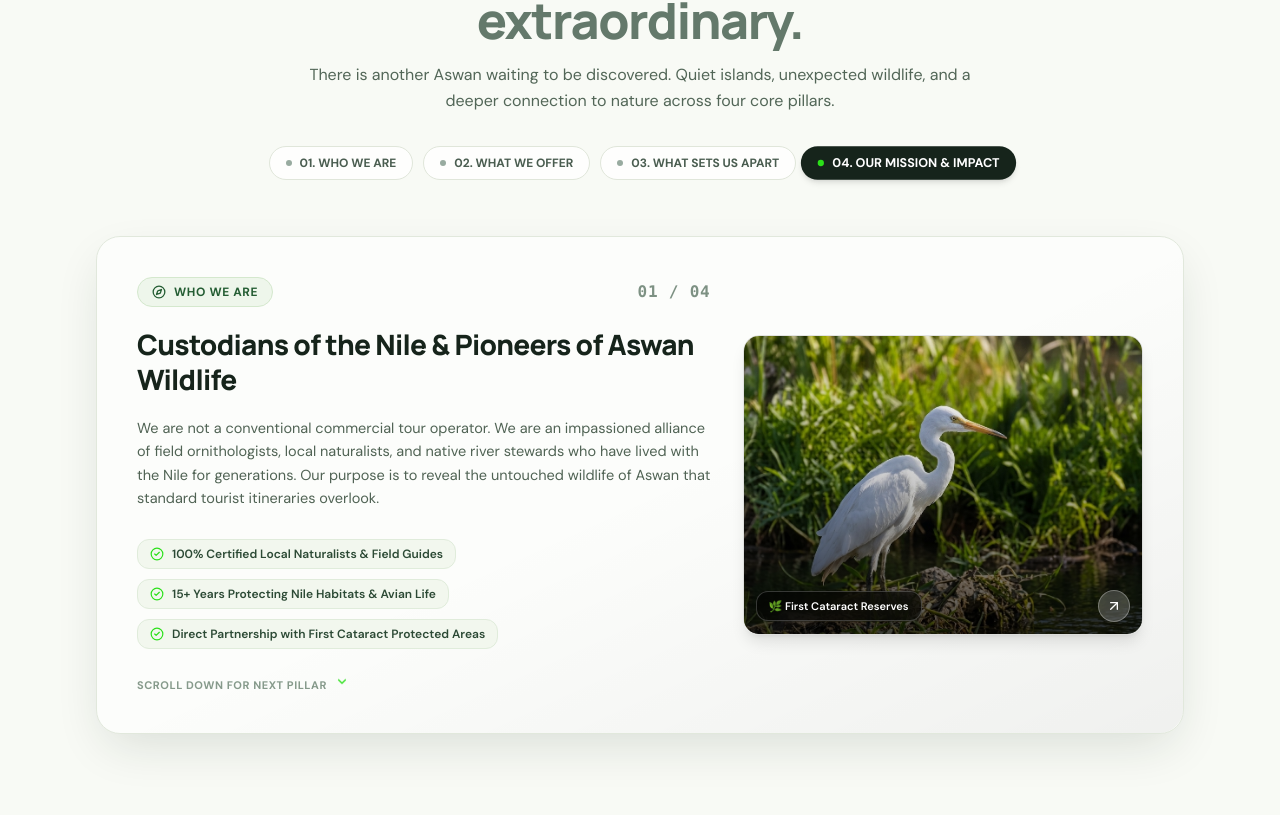
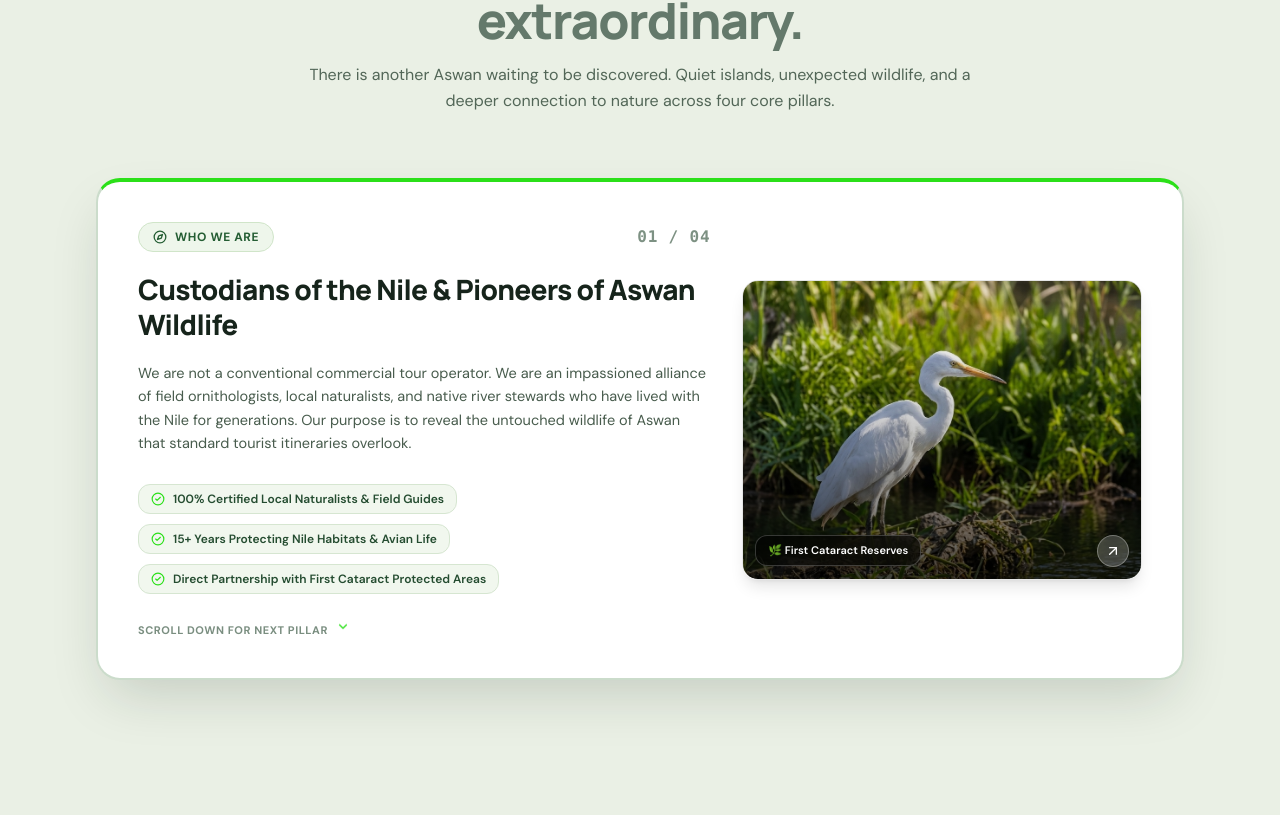
Before and after one commit to Islam-Shahat/Aswan-Nature, a React (Vite) app: page / in a window 1280 px wide. Shown: the part 1185-2000 px from the top of the page. Built offline with nearby package versions, Linux system fonts and the light colour scheme; a web font is replaced by a local one.

Commit message:
style(about): remove top filter tabs and enhance card contrast with earthy sage background and crisp white cards

```diff
--- a/src/components/NotYourUsualAswan.jsx
+++ b/src/components/NotYourUsualAswan.jsx
@@ -1,4 +1,4 @@
-import React, { useState, useEffect, useRef } from 'react';
+import React from 'react';
 import {
   Compass,
   Bird,
@@ -10,9 +10,6 @@ import {
 } from 'lucide-react';
 
 export const NotYourUsualAswan = ({ currentLang = 'EN' }) => {
-  const [activeCard, setActiveCard] = useState(0);
-  const cardRefs = useRef([]);
-
   const isAr = currentLang === 'AR';
 
   const cards = [
@@ -41,9 +38,9 @@ export const NotYourUsualAswan = ({ currentLang = 'EN' }) => {
       image: '/assets/white-egret-shore.jpg',
       badge: isAr ? 'محميات الشلال الأول' : 'First Cataract Reserves',
       accent: 'emerald',
-      bgClass: 'bg-[#FCFDFB] border-[#E1E8DC] text-[#16241B]',
-      tagBg: 'bg-[#EEF6EB] text-[#245D33] border-[#D4E8CD]',
-      pillBg: 'bg-[#F2F7EE] text-[#2C4A35] border-[#E0ECDB]',
+      bgClass: 'bg-white border-2 border-[#CBDCCB] border-t-4 border-t-[#2BE019] text-[#16241B] shadow-[0_24px_55px_-12px_rgba(20,40,25,0.18)]',
+      tagBg: 'bg-[#EEF6EB] text-[#245D33] border border-[#D0E5C9]',
+      pillBg: 'bg-[#F1F7EE] text-[#244C30] border border-[#D6E6D1]',
     },
     {
       id: 'what-we-offer',
@@ -70,9 +67,9 @@ export const NotYourUsualAswan = ({ currentLang = 'EN' }) => {
       image: '/assets/pied-kingfisher-perched.jpg',
       badge: isAr ? 'رصد فائق القرب بدون إزعاج' : 'Zero-Disruption Observation',
       accent: 'blue',
-      bgClass: 'bg-[#F4F9F2] border-[#D5E5CF] text-[#16241B]',
-      tagBg: 'bg-[#E3F2DF] text-[#1C5528] border-[#C8E4BF]',
-      pillBg: 'bg-[#EBF5E8] text-[#224A2D] border-[#D7EBD0]',
+      bgClass: 'bg-[#FDFEFA] border-2 border-[#CBDCCB] border-t-4 border-t-[#189B1A] text-[#16241B] shadow-[0_24px_55px_-12px_rgba(20,40,25,0.18)]',
+      tagBg: 'bg-[#E3F2DF] text-[#1C5528] border border-[#C5E2BC]',
+      pillBg: 'bg-[#EBF5E7] text-[#1F482A] border border-[#D2E7CB]',
     },
     {
       id: 'what-sets-us-apart',
@@ -99,9 +96,9 @@ export const NotYourUsualAswan = ({ currentLang = 'EN' }) => {
       image: '/assets/yellow-billed-stork.jpg',
       badge: isAr ? 'سياحة بيئية متجددة 100%' : '100% Regenerative Tourism',
       accent: 'amber',
-      bgClass: 'bg-[#FAFBF6] border-[#E3EAE0] text-[#16241B]',
-      tagBg: 'bg-[#EFF5EA] text-[#265B33] border-[#D6E8CF]',
-      pillBg: 'bg-[#F2F7ED] text-[#2A4C34] border-[#E0EBD9]',
+      bgClass: 'bg-[#F8FAF4] border-2 border-[#CBDCCB] border-t-4 border-t-[#227438] text-[#16241B] shadow-[0_24px_55px_-12px_rgba(20,40,25,0.18)]',
+      tagBg: 'bg-[#EFF5EA] text-[#265B33] border border-[#D3E5CC]',
+      pillBg: 'bg-[#EEF5E9] text-[#234A2E] border border-[#D5E6CF]',
     },
     {
       id: 'our-mission',
@@ -128,48 +125,18 @@ export const NotYourUsualAswan = ({ currentLang = 'EN' }) => {
       image: '/assets/nile-birds-flight.jpg',
       badge: isAr ? 'إرث نيل حي ومستدام' : 'Living Heritage Sanctuary',
       accent: 'night',
-      bgClass: 'bg-[#0B1E14] border-[#2BE019]/40 text-white shadow-[0_30px_70px_-15px_rgba(0,0,0,0.5)]',
-      tagBg: 'bg-[#2BE019]/15 text-[#2BE019] border-[#2BE019]/35',
-      pillBg: 'bg-white/10 text-white/90 border-white/15',
+      bgClass: 'bg-[#0B1E14] border-2 border-[#2BE019]/50 border-t-4 border-t-[#2BE019] text-white shadow-[0_30px_70px_-15px_rgba(0,0,0,0.5)]',
+      tagBg: 'bg-[#2BE019]/15 text-[#2BE019] border border-[#2BE019]/40',
+      pillBg: 'bg-white/10 text-white/90 border border-white/20',
     },
   ];
 
-  // Track active card on scroll
-  useEffect(() => {
-    const handleScroll = () => {
-      cardRefs.current.forEach((el, index) => {
-        if (!el) return;
-        const rect = el.getBoundingClientRect();
-        // If card top is near or passed the sticky threshold
-        if (rect.top <= 200 && rect.bottom >= 200) {
-          setActiveCard(index);
-        }
-      });
-    };
-
-    window.addEventListener('scroll', handleScroll, { passive: true });
-    handleScroll();
-    return () => window.removeEventListener('scroll', handleScroll);
-  }, []);
-
-  const scrollToCard = (index) => {
-    const el = cardRefs.current[index];
-    if (el) {
-      const topOffset = 130;
-      const elementPosition = el.getBoundingClientRect().top + window.scrollY;
-      window.scrollTo({
-        top: elementPosition - topOffset,
-        behavior: 'smooth',
-      });
-    }
-  };
-
   return (
-    <section id="about" className="py-20 lg:py-28 bg-[#F8FAF5] relative">
+    <section id="about" className="py-20 lg:py-28 bg-[#EAF0E5] relative">
       <div className="max-w-6xl mx-auto px-4 sm:px-6 lg:px-8">
         {/* Section Header */}
-        <div className="text-center max-w-3xl mx-auto mb-10 sm:mb-14">
-          <div className="inline-flex items-center gap-2 px-3.5 py-1.5 rounded-full bg-[#EBF5E7] border border-[#D5E9CE] text-[#256337] text-xs font-bold uppercase tracking-[0.2em] mb-4">
+        <div className="text-center max-w-3xl mx-auto mb-12 sm:mb-16">
+          <div className="inline-flex items-center gap-2 px-4 py-1.5 rounded-full bg-white border border-[#CADBC4] text-[#256337] text-xs font-bold uppercase tracking-[0.2em] mb-4 shadow-xs">
             <Sparkles className="w-3.5 h-3.5 text-[#2BE019]" />
             <span>{isAr ? 'ليست أسوان التقليدية' : 'NOT YOUR USUAL ASWAN'}</span>
           </div>
@@ -193,34 +160,6 @@ export const NotYourUsualAswan = ({ currentLang = 'EN' }) => {
               ? 'هناك أسوان أخرى تنتظر من يكتشفها. جزر هادئة، وحياة برية غير متوقعة، واتصال أعمق بعالم الطبيعة عبر 4 ركائز تصنع هويتنا.'
               : 'There is another Aswan waiting to be discovered. Quiet islands, unexpected wildlife, and a deeper connection to nature across four core pillars.'}
           </p>
-
-          {/* Interactive Deck Tabs Navigation */}
-          <div className="flex flex-wrap items-center justify-center gap-2 sm:gap-2.5 mt-6 sm:mt-8">
-            {cards.map((card, idx) => {
-              const isActive = activeCard === idx;
-              return (
-                <button
-                  key={card.id}
-                  onClick={() => scrollToCard(idx)}
-                  className={`px-3.5 sm:px-4 py-1.5 sm:py-2 rounded-full text-xs font-bold transition-all duration-300 flex items-center gap-2 cursor-pointer ${
-                    isActive
-                      ? 'bg-[#16241B] text-white shadow-md scale-105'
-                      : 'bg-white/80 hover:bg-white text-[#4A5D50] border border-[#E0E6DA]'
-                  }`}
-                  aria-label={`Jump to ${card.tag}`}
-                >
-                  <span
-                    className={`w-1.5 h-1.5 rounded-full transition-colors ${
-                      isActive ? 'bg-[#2BE019]' : 'bg-[#98ABA0]'
-                    }`}
-                  />
-                  <span>
-                    {card.num}. {card.tag}
-                  </span>
-                </button>
-              );
-            })}
-          </div>
         </div>
 
         {/* Stacking Cards Deck Container */}
@@ -233,7 +172,6 @@ export const NotYourUsualAswan = ({ currentLang = 'EN' }) => {
             return (
               <div
                 key={card.id}
-                ref={(el) => (cardRefs.current[idx] = el)}
                 style={{
                   top: `calc(105px + ${idx * 24}px)`,
                   zIndex: 10 + idx,
@@ -244,18 +182,15 @@ export const NotYourUsualAswan = ({ currentLang = 'EN' }) => {
               >
                 {/* Large Card Shell */}
                 <div
-                  className={`relative rounded-3xl border p-6 sm:p-8 lg:p-10 shadow-[0_18px_50px_-10px_rgba(20,40,25,0.14)] backdrop-blur-xs transition-transform duration-300 ${card.bgClass}`}
+                  className={`relative rounded-3xl p-6 sm:p-8 lg:p-10 backdrop-blur-xs transition-transform duration-300 ${card.bgClass}`}
                 >
-                  {/* Subtle Card Accent Gradient on Hover */}
-                  <div className="absolute inset-0 rounded-3xl bg-gradient-to-br from-white/10 via-transparent to-black/5 pointer-events-none" />
-
                   <div className="relative z-10 grid grid-cols-1 lg:grid-cols-12 gap-6 lg:gap-8 items-center">
-                    {/* Left / Content Column (7 cols) */}
+                    {/* Content Column (7 cols) */}
                     <div className="lg:col-span-7 space-y-4 sm:space-y-5">
                       {/* Top Header Badge & Number */}
                       <div className="flex items-center justify-between">
                         <span
-                          className={`inline-flex items-center gap-2 px-3.5 py-1.5 rounded-full text-xs font-bold tracking-wider uppercase border ${card.tagBg}`}
+                          className={`inline-flex items-center gap-2 px-3.5 py-1.5 rounded-full text-xs font-bold tracking-wider uppercase ${card.tagBg}`}
                         >
                           <Icon className="w-3.5 h-3.5 stroke-[2.2]" />
                           <span>{card.tag}</span>
@@ -282,7 +217,7 @@ export const NotYourUsualAswan = ({ currentLang = 'EN' }) => {
                       {/* Description */}
                       <p
                         className={`text-xs sm:text-sm lg:text-[14.5px] leading-relaxed ${
-                          isNight ? 'text-[#C5D8CA]' : 'text-[#506354]'
+                          isNight ? 'text-[#C5D8CA]' : 'text-[#485C4D]'
                         }`}
                       >
                         {card.desc}
@@ -293,7 +228,7 @@ export const NotYourUsualAswan = ({ currentLang = 'EN' }) => {
                         {card.pills.map((pillText, pIdx) => (
                           <div
                             key={pIdx}
-                            className={`inline-flex items-center gap-2 text-xs font-semibold px-3 py-1.5 rounded-xl border ${card.pillBg}`}
+                            className={`inline-flex items-center gap-2 text-xs font-semibold px-3 py-1.5 rounded-xl ${card.pillBg}`}
                           >
                             <CheckCircle2 className="w-3.5 h-3.5 text-[#2BE019] flex-shrink-0" />
                             <span>{pillText}</span>
@@ -303,14 +238,14 @@ export const NotYourUsualAswan = ({ currentLang = 'EN' }) => {
 
                       {/* Scroll Hint on Cards Before the Last One */}
                       {!isLast && (
-                        <div className="pt-2 flex items-center gap-2 text-[11px] font-bold text-[#869A8B] uppercase tracking-wider">
+                        <div className="pt-2 flex items-center gap-2 text-[11px] font-bold text-[#7A8E80] uppercase tracking-wider">
                           <span>{isAr ? 'مرر للأسفل للكشف عن التالي' : 'Scroll down for next pillar'}</span>
                           <ChevronDown className="w-3.5 h-3.5 animate-bounce text-[#2BE019]" />
                         </div>
                       )}
                     </div>
 
-                    {/* Right / Visual Column (5 cols) */}
+                    {/* Visual Column (5 cols) */}
                     <div className="lg:col-span-5 relative">
                       <div className="relative aspect-[4/3] sm:aspect-[16/10] lg:aspect-[4/3] rounded-2xl overflow-hidden shadow-lg border border-black/10 group">
                         <img
```
